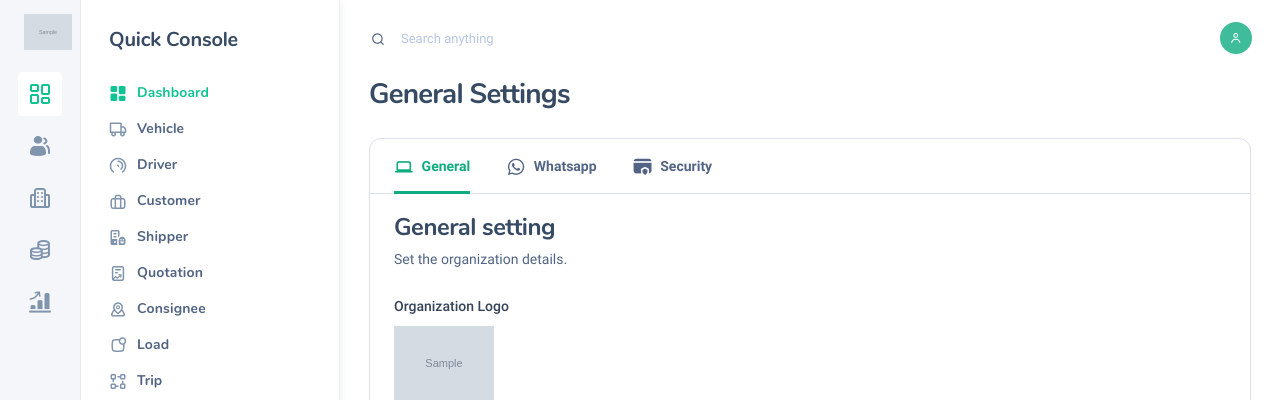
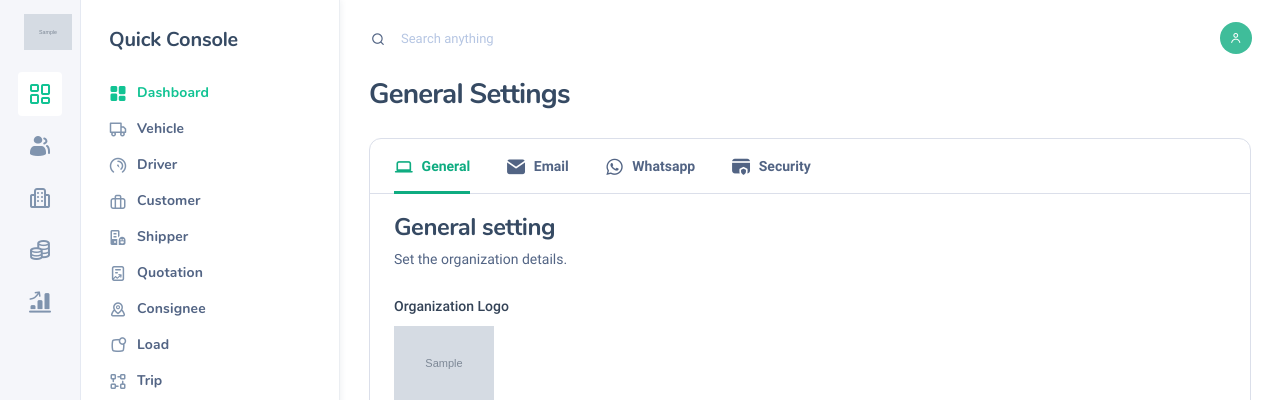
Before and after one commit to mirera/truckman, a Django app: page /authentication/settings in a window 1280 px wide. Shown: the top 400 px of the page. Run offline with Django 4.2, Linux system fonts and the light colour scheme; a user stored in the database is signed in; tables that the repository leaves empty hold one stand-in row (values such as "Sample post"); grey boxes marked "Sample" are stand-in pictures; data that the repository does not hold is empty; parts of the project's set-up code (start-up, migrations or seed data) failed here and were passed over; some libraries are stand-ins or nearby versions; some web fonts are replaced.

Commit message:
updated the email settings

```diff
--- a/authentication/forms.py
+++ b/authentication/forms.py
@@ -2,7 +2,7 @@
 from django import forms
 from django.contrib.auth.models import Permission
 from django.core.exceptions import ValidationError
-from .models import CustomUser, Client, Role, WhatsappSetting
+from .models import CustomUser, Client, Role, WhatsappSetting, Preference, EmailSetting
 from django.forms.widgets import CheckboxSelectMultiple
 from pytz import all_timezones
 from iso4217 import Currency
@@ -161,3 +161,21 @@ class WhatsappForm(forms.ModelForm):
         widgets = {
             'access_token': forms.PasswordInput(attrs={'class': 'form-control', 'placeholder': 'enter your access token', 'required':'True'}),
         }
+
+
+#-------------------- Preference settings form ---------------------------------------------
+class EmailSettingForm(forms.ModelForm):
+    class Meta:
+        model = EmailSetting
+        fields = '__all__'
+        exclude = ['company']
+
+        widgets = {
+            'email_from_name': forms.TextInput(attrs={'class': 'form-control', 'placeholder': 'Loginit CyberSec', 'required':'True'}),
+            'from_email': forms.EmailInput(attrs={'class': 'form-control', 'placeholder': 'e.g. info@loginit.co.ke', 'required':'True'}),
+            'smtp_host': forms.TextInput(attrs={'class': 'form-control', 'placeholder': 'e.g. smtp.loginit.com', 'required':'True'}),
+            'encryption': forms.Select(attrs={'class': 'form-select js-select2'}),
+            'smtp_port': forms.NumberInput(attrs={'class': 'form-control', 'placeholder': 'e.g. 587', 'required':'True'}),
+            'smtp_username': forms.EmailInput(attrs={'class': 'form-control', 'placeholder': 'e.g info@loginit.com', 'required':'True'}),
+            'smtp_password': forms.PasswordInput(attrs={'class': 'form-control', 'required':'True'}),
+        }
--- a/authentication/models.py
+++ b/authentication/models.py
@@ -30,12 +30,33 @@ class Client(models.Model):
 
 
 #--------------------------Preference model-----------------------------------------
+#email setting model
+HTTPS_ENCRYPTION = (
+    ('tls','TLS'),
+    ('ssl', 'SSL'),
+    ('none', 'NONE')
+)
+
 #client prefereces model
 class Preference(models.Model):
     id = models.UUIDField(default=uuid.uuid4, unique=True, primary_key=True)
     company = models.ForeignKey(Client, on_delete=models.CASCADE)
-    email_from_name = models.CharField(max_length=12, null=True)
-    from_email = models.EmailField(null=True)
+
+
+    def __str__(self):
+        return self.company.name
+
+#client email setting model
+class EmailSetting(models.Model):
+    id = models.UUIDField(default=uuid.uuid4, unique=True, primary_key=True)
+    company = models.ForeignKey(Client, on_delete=models.CASCADE)
+    email_from_name = models.CharField(max_length=50, null=True)
+    from_email = models.EmailField(blank=True, null=True)
+    smtp_host = models.CharField(max_length=200, blank=True, null=True)
+    encryption = models.CharField(max_length=200, choices=HTTPS_ENCRYPTION, default='tls')
+    smtp_port = models.IntegerField(blank=True, null=True)
+    smtp_username = models.EmailField(blank=True, null=True)
+    smtp_password = models.CharField(max_length=200, blank=True, null=True)
 
     def __str__(self):
         return self.company.name
--- a/authentication/templates/authentication/settings/settings.html
+++ b/authentication/templates/authentication/settings/settings.html
@@ -33,10 +33,11 @@
                             <li class="nav-item">
                                 <a class="nav-link" data-bs-toggle="tab" href="#system"><em class="icon ni ni-setting"></em><span>Preferences</span></a>
                             </li>
+                            -->
                             <li class="nav-item">
                                 <a class="nav-link" data-bs-toggle="tab" href="#email"><em class="icon ni ni-mail-fill"></em><span>Email</span> </a>
                             </li>
-                            -->
+
                             <li class="nav-item">
                                 <a class="nav-link" data-bs-toggle="tab" href="#whatsapp"><em class="icon ni ni-whatsapp"></em><span>Whatsapp</span></a>
                             </li>
@@ -366,7 +367,7 @@
                             </div><!-- .tab-pane -->
                             <!--tab pan -->
                             <div class="tab-pane" id="email">
-                                <form action="{% url 'update_email' company.id %}" method="POST" class="form-validate">
+                                <form action="{% url 'update_email' %}" method="POST" class="form-validate">
                                     {% csrf_token %}
                                     <div class="card-inner pt-0">
                                         <div class="nk-block-head">
@@ -401,7 +402,7 @@
                                                 <div class="col-lg-7">
                                                     <div class="form-group">
                                                         <div class="form-control-wrap">
-                                                            {{ form_email.from_name }}
+                                                            {{ form_email.email_from_name }}
                                                         </div>
                                                     </div>
                                                 </div>
@@ -549,7 +550,7 @@
                                 </div>
                             </div><!-- .tab-pane -->
                             <div class="tab-pane" id="whatsapp">
-                                <form id="connectForm" action="{% url 'update_whatsapp' company.id %}" method="POST" >
+                                <form id="connectForm" action="{% url 'update_whatsapp' %}" method="POST" >
                                     {% csrf_token %}
                                     <div class="card-inner pt-0">
                                         <div class="nk-block-head">
--- a/authentication/urls.py
+++ b/authentication/urls.py
@@ -13,8 +13,8 @@ urlpatterns = [
     # organization preferences urls
     path('settings', views.global_settings, name='global_settings'),
     path('sms/<str:pk>', views.update_sms, name='update_sms'),
-    path('whatsapp/<str:pk>', views.update_whatsapp, name='update_whatsapp'),
-    path('email/<str:pk>', views.update_email, name='update_email'),
+    path('whatsapp', views.update_whatsapp, name='update_whatsapp'),
+    path('email', views.update_email, name='update_email'),
     path('test-email/<str:pk>', views.send_test_email, name='test_email'),
     path('preferences/<str:pk>', views.update_preferences, name='update_preferences'),
     path('disable-2fa/<str:pk>', views.disable_2fa, name='disable_2fa'),
--- a/authentication/views.py
+++ b/authentication/views.py
@@ -9,8 +9,8 @@ from django.urls import reverse
 from django.contrib import messages
 from django.shortcuts import render, redirect, get_object_or_404
 from django.contrib.auth.models import Permission
-from .forms import CustomUserCreationForm, StaffForm, RoleForm, ClientForm, WhatsappForm
-from .models import Client, CustomUser, Role, Preference, WhatsappSetting
+from .forms import CustomUserCreationForm, StaffForm, RoleForm, ClientForm, WhatsappForm, EmailSettingForm
+from .models import Client, CustomUser, Role, Preference, WhatsappSetting, EmailSetting
 from truckman.utils import get_user_company, format_phone_number, deformat_phone_no, encrypt_secret, create_wa_instance, get_wa_qrcode, send_whatsapp_text
 from truckman.tasks import send_email_task, send_whatsapp_text_task, reconnect_wa_instance_task
 
@@ -652,15 +652,20 @@ def global_settings(request):
         except WhatsappSetting.DoesNotExist:
             whatsapp_setting = WhatsappSetting.objects.create(company=company)
 
+        try:
+            email_setting = EmailSetting.objects.get(company=company)
+        except EmailSetting.DoesNotExist:
+            email_setting = EmailSetting.objects.create(company=company)
+
 
         # prefill the whatsapp form
         form_data_whatsapp = {
             'access_token': whatsapp_setting.access_token,
         }
-        '''
+
         # prefill the email form
         form_data_email = {
-            'from_name': email_setting.from_name,
+            'from_name': email_setting.email_from_name,
             'from_email': email_setting.from_email,
             'smtp_host': email_setting.smtp_host,
             'encryption': email_setting.encryption,
@@ -669,6 +674,7 @@ def global_settings(request):
             'smtp_password': email_setting.smtp_password
         }
         # prefill the system preference form
+        '''
         form_data_preferences = {
             'is_auto_disburse': preferences.is_auto_disburse,
             'is_send_sms': preferences.is_send_sms,
@@ -684,7 +690,7 @@ def global_settings(request):
         }
        '''
         #form_preferences = PreferenceForm(initial=form_data_preferences)
-        #form_email = EmailSettingForm(initial=form_data_email)
+        form_email = EmailSettingForm(initial=form_data_email)
         form_whatsapp = WhatsappForm(initial=form_data_whatsapp)
         #form_sms = SmsForm(initial=form_data_sms)
         form = ClientForm(initial=form_data)
@@ -692,7 +698,7 @@ def global_settings(request):
             'form':form,
             #'form_sms':form_sms,
             'form_whatsapp':form_whatsapp,
-            #'form_email':form_email,
+            'form_email':form_email,
             #'form_preferences':form_preferences,
             'company':company,
 
@@ -717,7 +723,7 @@ def update_sms(request, pk):
 update_whatsapp() function basically connects whatsapp
 after updating access token and instance id
 '''
-def update_whatsapp(request, pk):
+def update_whatsapp(request):
     whatsapp_setting = get_object_or_404(WhatsappSetting, company=get_user_company(request))
     if request.method == 'POST':
         #update object
@@ -765,8 +771,46 @@ def reconnect_whatsapp(request):
     return redirect('global_settings')
 # --end
 
-def update_email(request, pk):
-    pass
+def update_email(request):
+    company = get_user_company(request)
+    email_setting = get_object_or_404(EmailSetting, company=company)
+    form_email = EmailSettingForm()
+
+    if request.method == 'POST':
+        raw_smtp_password = request.POST.get('smtp_password')
+        encrypted_smtp_password= encrypt_secret(raw_smtp_password)#encrypt password
+
+        email_setting.company = company
+        email_setting.email_from_name = request.POST.get('email_from_name')
+        email_setting.from_email = request.POST.get('from_email')
+        email_setting.smtp_host = request.POST.get('smtp_host')
+        email_setting.encryption = request.POST.get('smtp_host')
+        email_setting.smtp_port = request.POST.get('smtp_port')
+        email_setting.smtp_username = request.POST.get('smtp_username')
+        email_setting.smtp_password = encrypted_smtp_password
+        email_setting.save()
+
+        messages.success(request, 'Email credentials updated successfully. Send Test Email to confirm if they work as expected.')
+        return redirect('global_settings')
+    else:
+        # prepopulate the form with existing data
+        form_data = {
+            'email_from_name': email_setting.email_from_name,
+            'from_email': email_setting.from_email,
+            'smtp_host': email_setting.smtp_host,
+            'encryption': email_setting.encryption,
+            'smtp_port': email_setting.smtp_port,
+            'smtp_username': email_setting.smtp_username,
+            'smtp_password': email_setting.smtp_password,
+        }
+        form_email = EmailSettingForm(initial=form_data)
+
+    context = {
+            'form_email':form_email
+        }
+
+    return render(request, 'authentication/settings/settings.html', context)
+# -- ends
 
 def send_test_email(request, pk):
     pass
--- a/truckman/settings.py
+++ b/truckman/settings.py
@@ -143,7 +143,7 @@ AUTH_USER_MODEL = 'authentication.CustomUser'
 STATIC_URL = 'static/'
 
 #for production aws/digital oceans etct
-
+'''
 STATIC_URL = '/static/' #changed this
 STATIC_ROOT = os.path.join(BASE_DIR, 'static')
 '''
@@ -152,7 +152,7 @@ STATIC_URL = '/static/'
 STATICFILES_DIRS = [
     BASE_DIR / 'static'
 ]
-'''
+
 # Default primary key field type
 # https://docs.djangoproject.com/en/4.0/ref/settings/#default-auto-field
 
```
Also changed, not shown: authentication/migrations/0008_remove_preference_email_from_name_and_more.py (added), authentication/migrations/0009_alter_emailsetting_email_from_name_and_more.py (added), trip/migrations/0041_alter_expense_options_alter_load_options_and_more.py (added), 1 other file.
